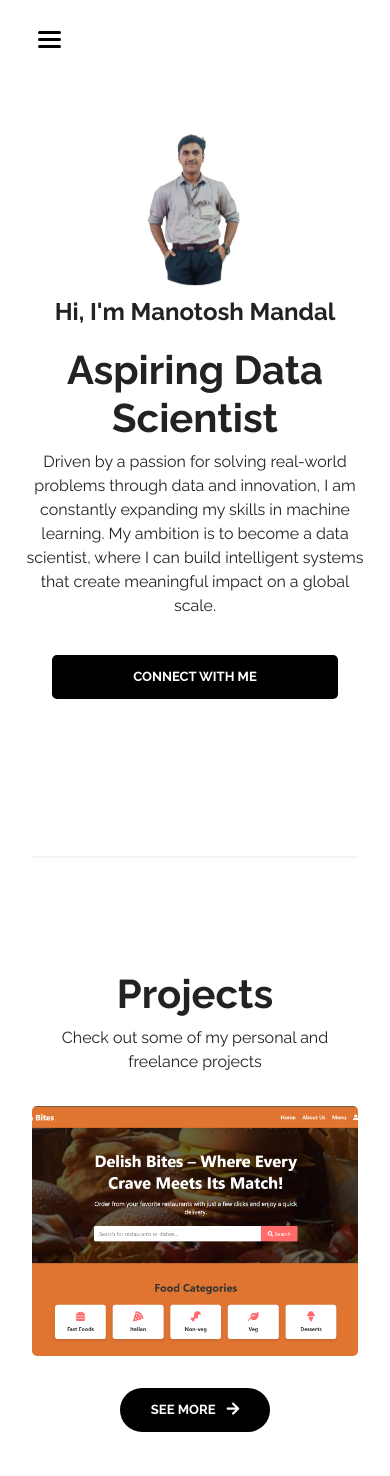
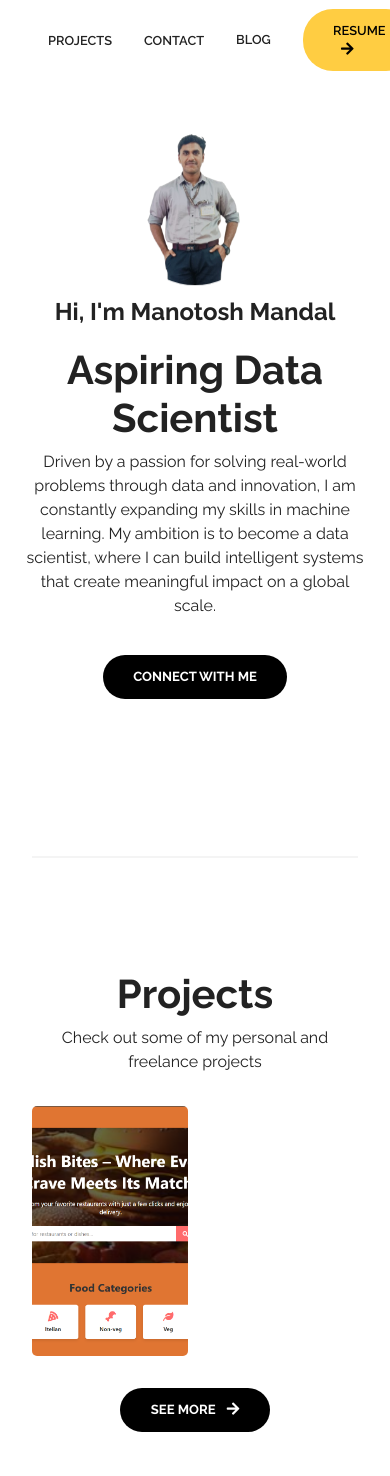
Before and after one commit to monu754/Portfolio, a Django app: page / in a window 390 px wide. Shown: the top 1476 px of the page. Run offline with Django 5.2, Linux system fonts and the light colour scheme.

Commit message:
Update the css file

```diff
--- a/portfolio/static/css/style.css
+++ b/portfolio/static/css/style.css
@@ -262,80 +262,63 @@ body {
 @media (max-width: 768px) {
 }
 
-@media (max-width: 670px) {
-  .navbar .nav-menu {
-    position: fixed;
-    right: -100vw;
-    top: 4.5rem;
+/* Make contact section and container responsive on mobile */
+@media screen and (max-width: 768px) {
+  .contact-section {
+    padding: 16px;
+    border-radius: 10px;
+    margin-bottom: 30px;
+    width: 100%;
+    box-sizing: border-box;
+  }
+  .contact-container {
     flex-direction: column;
-    width: calc(80% - 10px);
-    transition: 0.3s;
-    box-shadow: var(--shadow);
-    padding: 2rem;
-    border-radius: 5px;
-    align-items: flex-start;
+    gap: 20px;
+    padding: 12px;
+    border-radius: 10px;
+    width: 100%;
+    box-sizing: border-box;
   }
-
-  .navbar .btn {
-    margin: 0;
-    margin-top: 1rem;
-  }
-
-  .nav-menu.active {
-    right: 20px;
-  }
-
-  .nav-menu .nav-link {
-    font-size: 0.9rem;
-    margin: 0 0.2rem;
-  }
-
-  .nav-menu li {
-    margin-bottom: 0.5rem;
+  .left-side,
+  .right-side {
+    min-width: 0;
     width: 100%;
   }
-
-  .nav-menu .btn {
+  .contact-form input,
+  .contact-form textarea {
     width: 100%;
-    text-align: center;
-    margin-top: 0.5rem;
+    box-sizing: border-box;
+    font-size: 1rem;
   }
-
-  .hamburger {
-    display: block;
-    cursor: pointer;
-    padding: 0.2rem 0.4rem;
-  }
-
-  .hamburger.active {
-    border: 1px dotted gray;
-  }
-
-  .hamburger.active .bar:nth-child(2) {
-    opacity: 0;
-  }
-
-  .hamburger.active .bar:nth-child(1) {
-    transform: translateY(6px) rotate(45deg);
-  }
-
-  .hamburger.active .bar:nth-child(3) {
-    transform: translateY(-8px) rotate(-45deg);
+  .contact-form button {
+    width: 100%;
+    align-self: stretch;
   }
 }
 
-@media (max-width: 600px) {
-  .project {
-    display: grid;
-    grid-template-columns: 1fr;
+/* For very small screens */
+@media screen and (max-width: 480px) {
+  .contact-section {
+    padding: 8px;
   }
-
-  .header-container .btn {
-    border-radius: 5px;
-    width: 80%;
+  .contact-container {
+    padding: 6px;
+    gap: 10px;
+  }
+  .contact-form input,
+  .contact-form textarea {
+    font-size: 0.95rem;
+    padding: 10px;
   }
 }
 
+/* Ensure form fields never overflow */
+.contact-form input,
+.contact-form textarea,
+.contact-form button {
+  max-width: 100%;
+  box-sizing: border-box;
+}
 
 .contact-section {
   max-width: 1000px;
```
Also changed, not shown: 1 other file.
